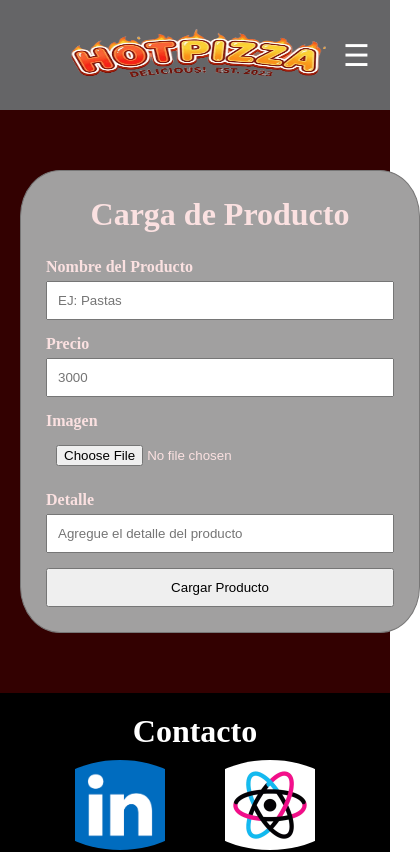
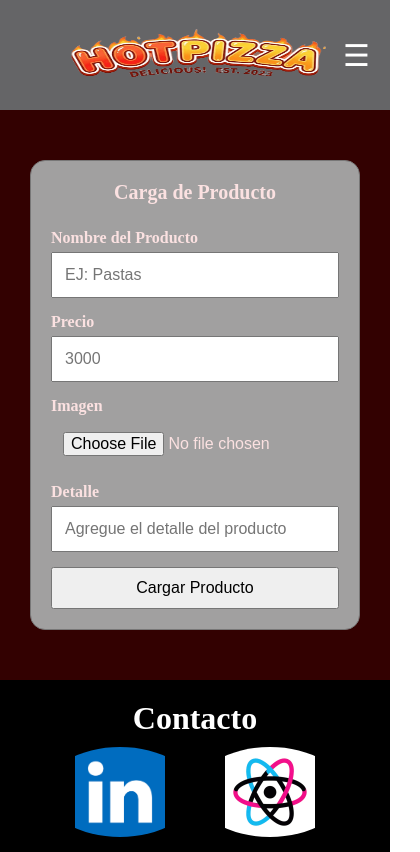
Before and after one commit to Fernandoat90/TalentoTeach_React, a React (Vite) app in the folder TiendaReact/: page /form in a window 390 px wide. Shown: the top 852 px of the page, 420 px wide, since content can reach past the window. Built offline with nearby package versions, Linux system fonts and the light colour scheme; no server answers.

Commit message:
Update Form.module.css

```diff
--- a/TiendaReact/src/Components/Forms/Form.module.css
+++ b/TiendaReact/src/Components/Forms/Form.module.css
@@ -2,13 +2,15 @@
     background-color: rgb(161, 160, 160);
     border-radius: 10%;
     width: 400px;
+    max-width: calc(100% - 30px);
     margin: 30px auto;
     padding: 25px;
+    box-sizing: border-box;
     display: flex;
     flex-direction: column;
     gap: 15px;
     border: 1px solid rgb(120, 119, 119);
-    color:rgb(251, 225, 225);
+    color: rgb(251, 225, 225);
 }
 
 form h3 {
@@ -36,3 +38,34 @@
     padding: 10px;
     cursor: pointer;
 }
+
+/* Celulares */
+@media (max-width: 600px) {
+
+    form {
+        width: 100%;
+        max-width: calc(100% - 20px);
+        padding: 20px;
+        margin: 20px auto;
+        border-radius: 15px;
+    }
+
+    form h3 {
+        font-size: 20px;
+    }
+
+    form input {
+        padding: 12px;
+        font-size: 16px;
+    }
+
+    form button {
+        padding: 12px;
+        font-size: 16px;
+    }
+}
+
+form button {
+    padding: 10px;
+    cursor: pointer;
+}
```
